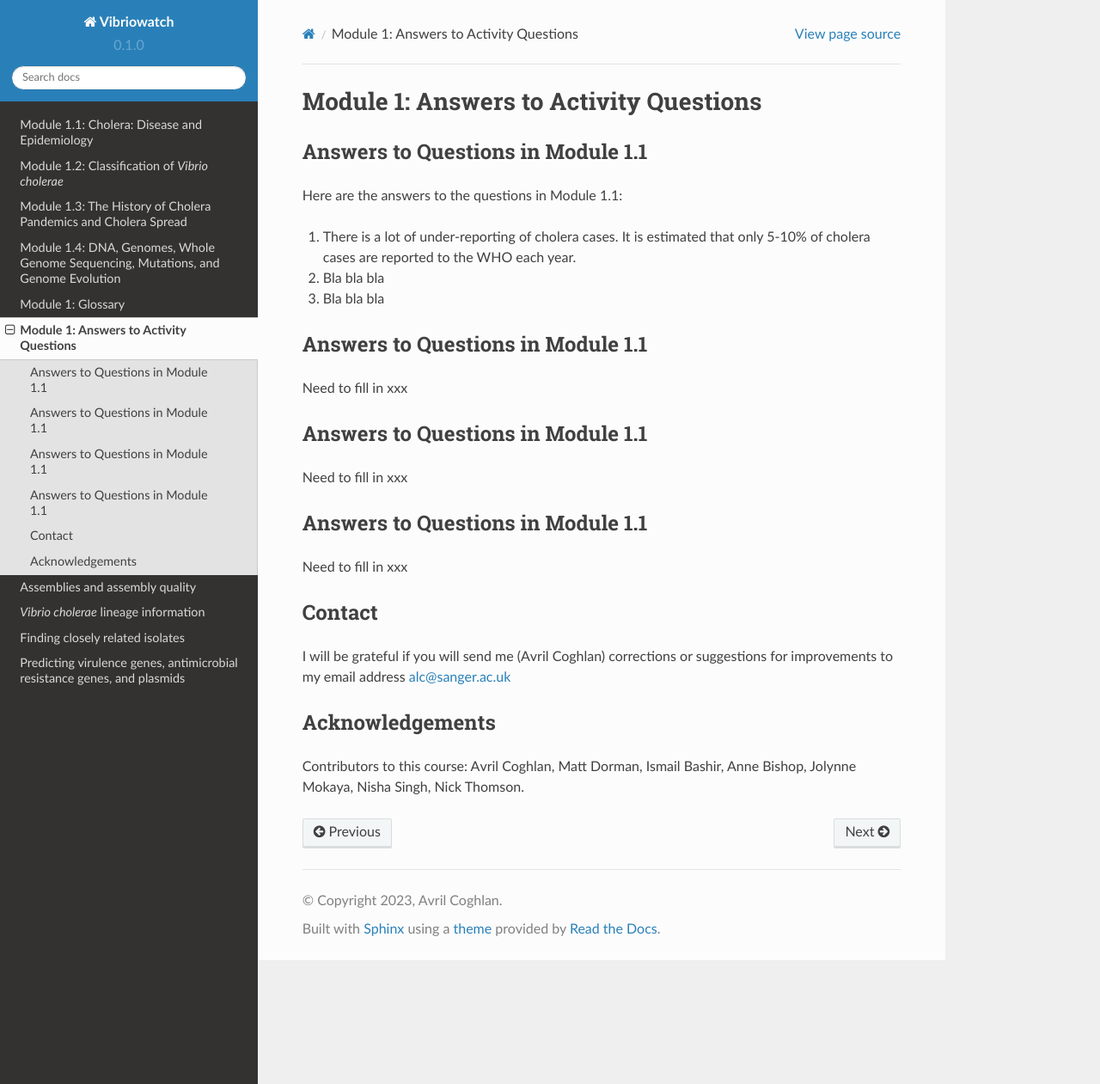
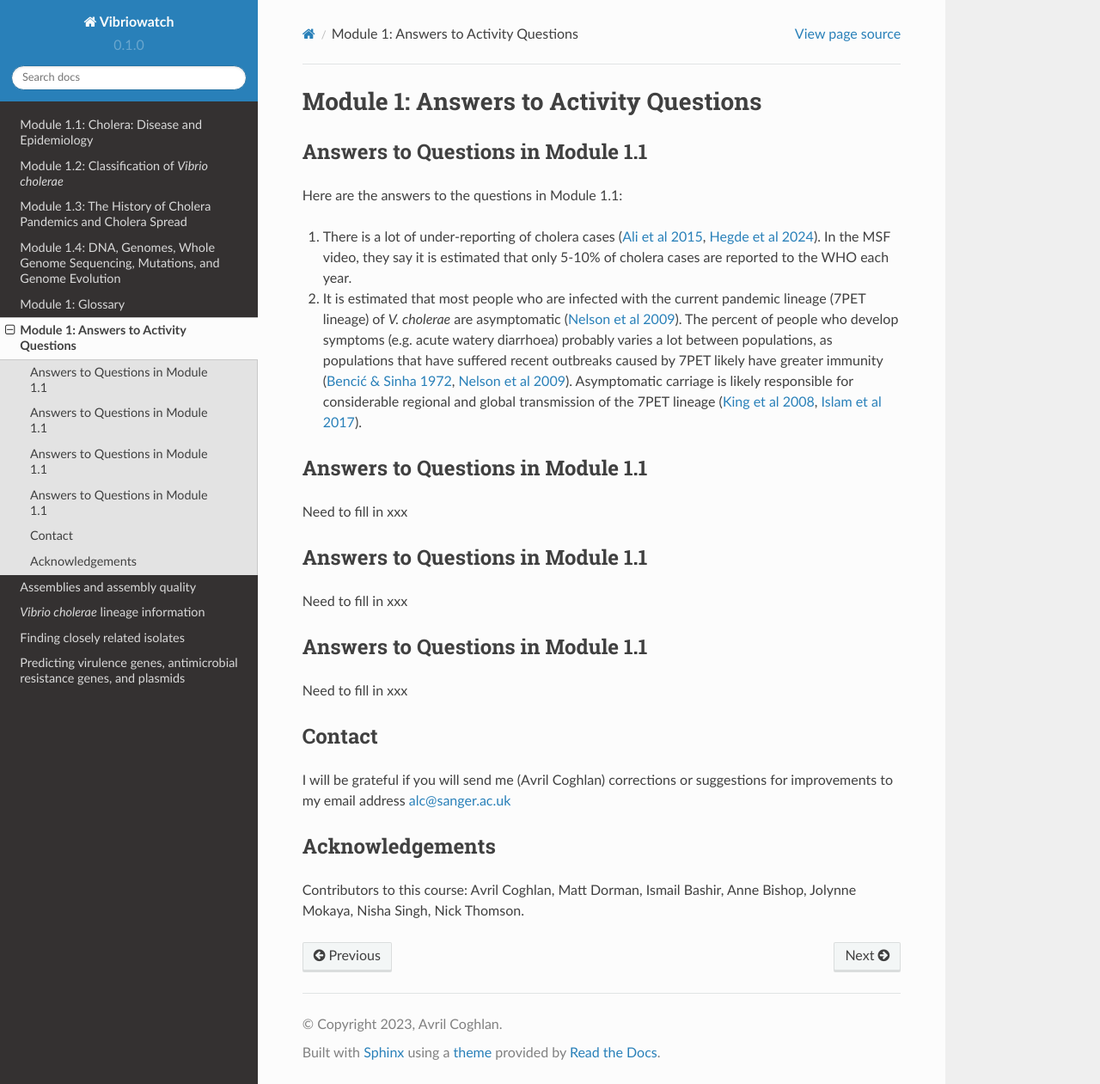
Before and after one commit to avrilcoghlan/cholerabook, a Sphinx documentation site: the page built from docs/source/vibriogenomes_answers.rst, in a window 1280 px wide and 1261 px high. Shown: the whole window at 86% size. Built offline with Sphinx 7.4.7 and the Read the Docs theme 2.0.0, drawn with Linux system fonts in a browser that asks for light colours.

Commit message:
Update vibriogenomes_answers.rst

```diff
--- a/docs/source/vibriogenomes_answers.rst
+++ b/docs/source/vibriogenomes_answers.rst
@@ -6,9 +6,20 @@ Answers to Questions in Module 1.1
 
 Here are the answers to the questions in Module 1.1:
 
-#. There is a lot of under-reporting of cholera cases. It is estimated that only 5-10% of cholera cases are reported to the WHO each year.
-#. Bla bla bla
-#. Bla bla bla
+#. There is a lot of under-reporting of cholera cases (`Ali et al 2015`_, `Hegde et al 2024`_). In the MSF video, they say it is estimated that only 5-10% of cholera cases are reported to the WHO each year.
+#. It is estimated that most people who are infected with the current pandemic lineage (7PET lineage) of *V. cholerae* are asymptomatic (`Nelson et al 2009`_). The percent of people who develop symptoms (e.g. acute watery diarrhoea) probably varies a lot between populations, as populations that have suffered recent outbreaks caused by 7PET likely have greater immunity (`Bencić & Sinha 1972`_, `Nelson et al 2009`_). Asymptomatic carriage is likely responsible for considerable regional and global transmission of the 7PET lineage (`King et al 2008`_, `Islam et al 2017`_).
+
+.. _Ali et al 2015: https://pubmed.ncbi.nlm.nih.gov/26043000/
+
+.. _Hegde et al 2024: https://pubmed.ncbi.nlm.nih.gov/38378884/
+
+.. _Bencić & Sinha 1972: https://pubmed.ncbi.nlm.nih.gov/4669174/
+
+.. _Nelson et al 2009: https://pubmed.ncbi.nlm.nih.gov/19756008/
+
+.. _Islam et al 2017: https://pubmed.ncbi.nlm.nih.gov/29446801/
+
+.. _King et al 2008: https://pubmed.ncbi.nlm.nih.gov/18704085/
 
 Answers to Questions in Module 1.1
 ----------------------------------
```
